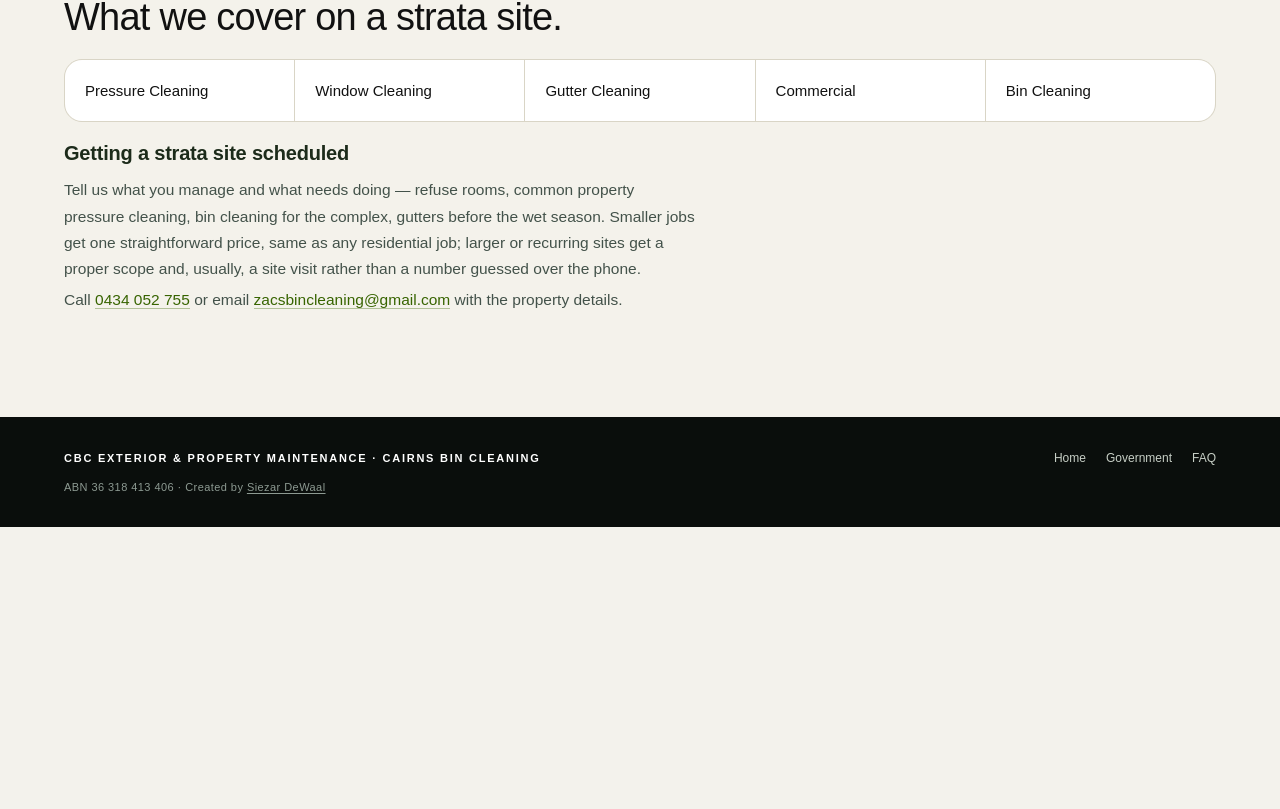
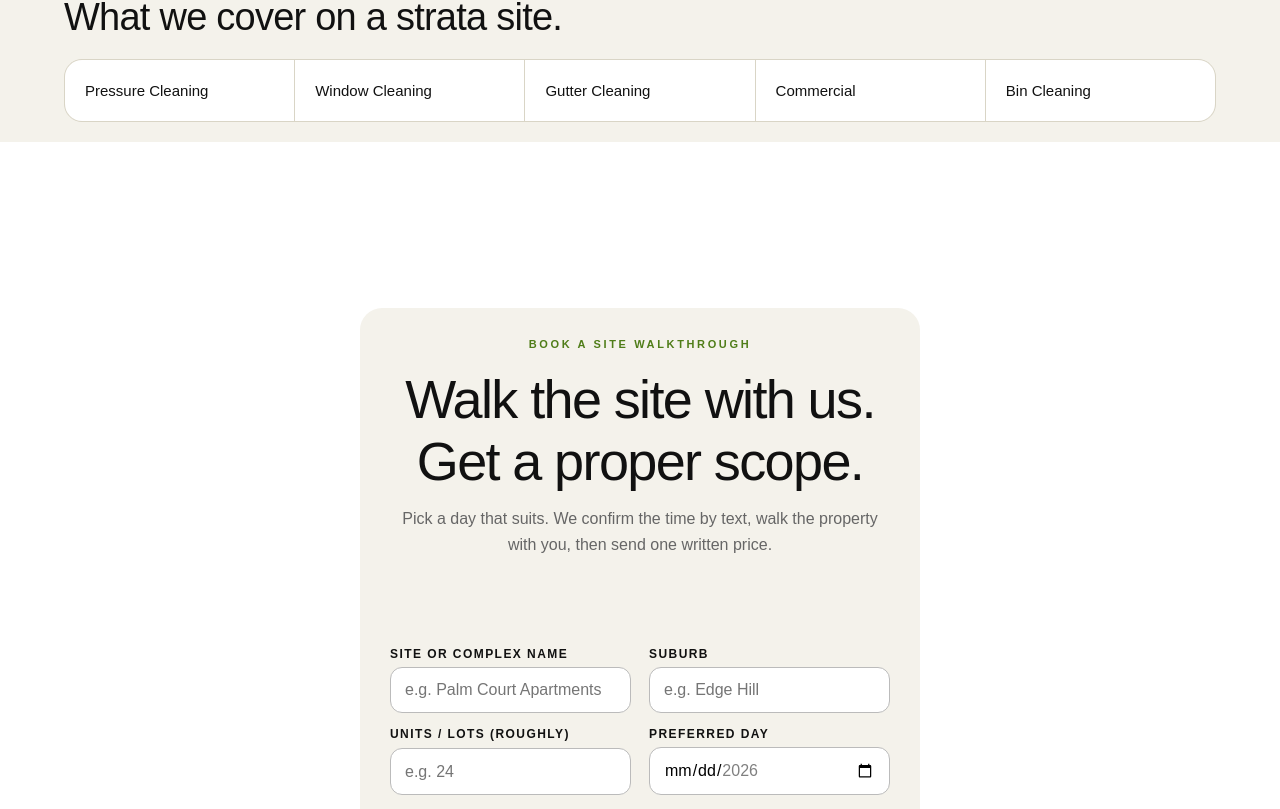
Before and after one commit to CairnsBinCleaning/CBC, a Next.js app: page /strata in a window 1280 px wide. Shown: the part 1351-2160 px from the top of the page. Before the commit the page ends 1878 px from the top, so only its background shows below. Built offline with nearby package versions, Linux system fonts and the light colour scheme; no server answers.

Commit message:
Update page.tsx

```diff
--- a/app/strata/page.tsx
+++ b/app/strata/page.tsx
@@ -2,6 +2,7 @@ import type { Metadata } from "next";
 import Link from "next/link";
 import { services } from "../../lib/services";
 import ComplianceDocs from "../../components/ComplianceDocs";
+import WalkthroughForm from "../../components/WalkthroughForm";
 
 export const metadata: Metadata = {
   title: "Strata & Body Corporate Cleaning Cairns | CBC Exterior & Property Maintenance",
@@ -88,6 +89,8 @@ export default function Strata() {
         </div>
       </section>
 
+      <WalkthroughForm audience="Strata" />
+
       <section className="legalBody">
         <h2>Getting a strata site scheduled</h2>
         <p>
```
